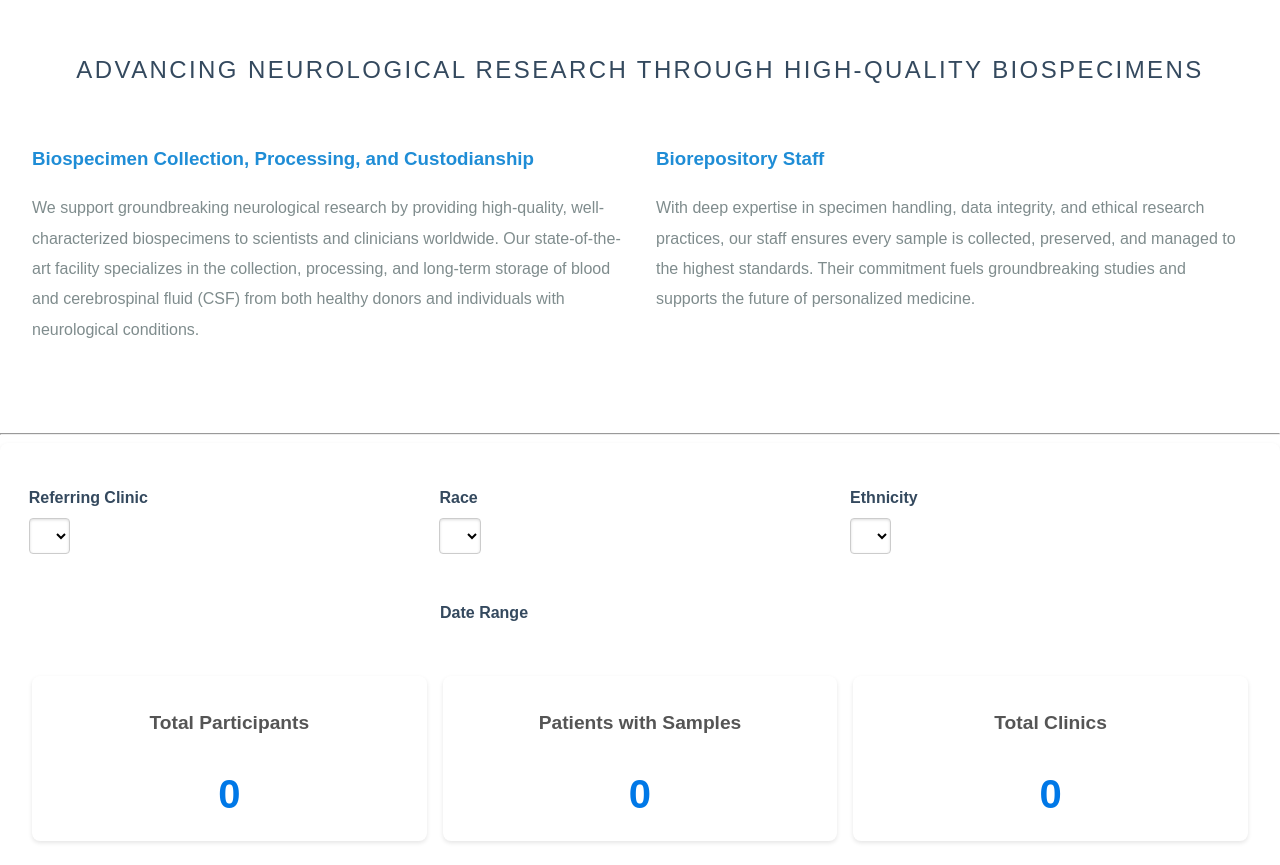
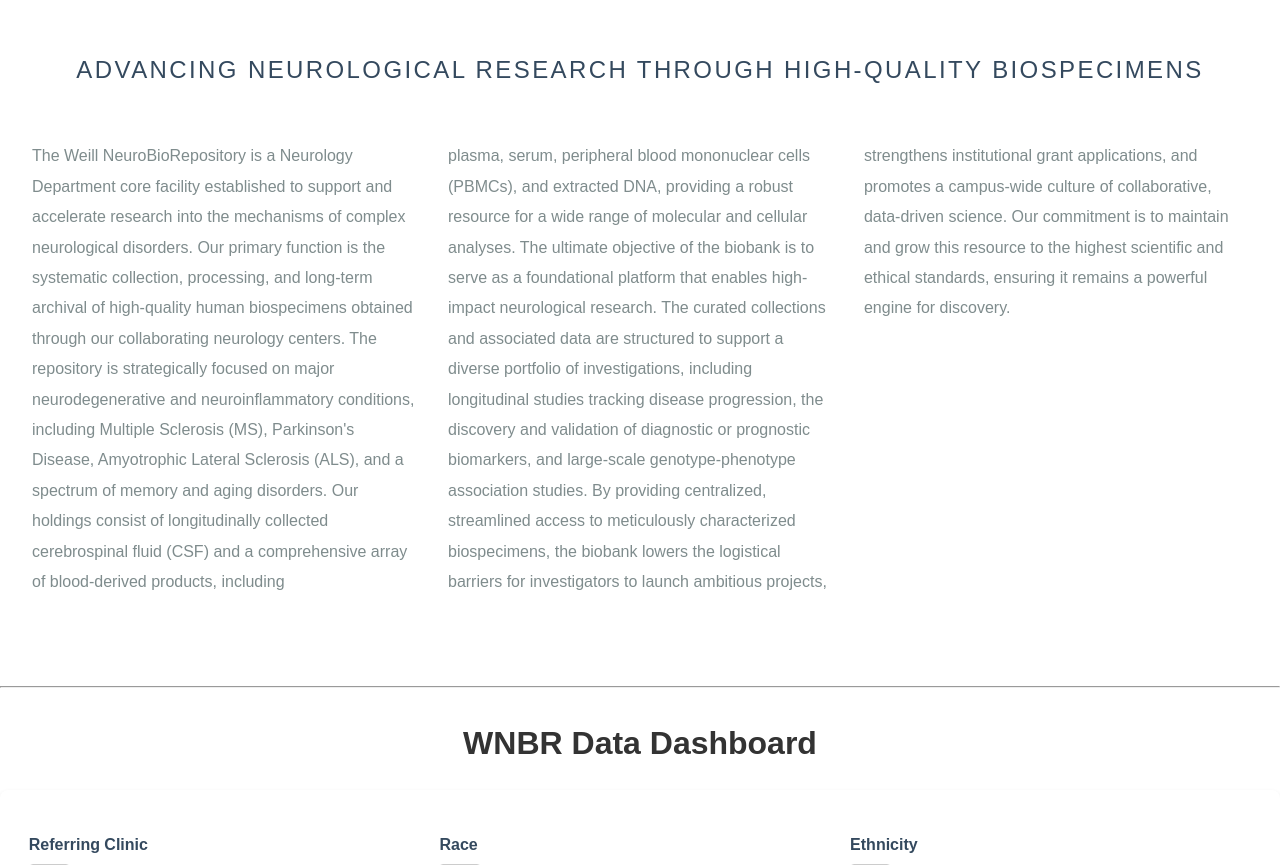
Before and after one commit to UCSF-MS-DCC/WNBR_website, a Flask app: page /biobank/index in a window 1280 px wide. Shown: the part 705-1570 px from the top of the page. Run offline with Flask 3, Linux system fonts and the light colour scheme; lists and menus that the app fills with data are empty; parts of the project's set-up code (start-up, migrations or seed data) failed here and were passed over; some libraries are stand-ins or nearby versions.

Commit message:
Updates to team, biobank index, and navbar

```diff
--- a/templates/biobank/index.html
+++ b/templates/biobank/index.html
@@ -12,25 +12,25 @@
     <div class="content">
         <h2 class="content-head is-center">Advancing Neurological Research Through High-Quality Biospecimens</h2>
         <div class="pure-g">
-            <div class="l-box pure-u-1 pure-u-md-1-2">
-                <h3 class="content-subhead">
-			Biospecimen Collection, Processing, and Custodianship
-                </h3>
+            <div class="l-box pure-u-1 pure-u-md-1-3">
                 <p>
-                    We support groundbreaking neurological research by providing high-quality,
-well-characterized biospecimens to scientists and clinicians worldwide. Our state-of-the-art facility specializes in the
-collection, processing, and long-term storage of blood and cerebrospinal fluid (CSF) from both healthy donors and
-individuals with neurological conditions.
+{#                    We support groundbreaking neurological research by providing high-quality, #}
+{#well-characterized biospecimens to scientists and clinicians worldwide. Our state-of-the-art facility specializes in the #}
+{#collection, processing, and long-term storage of blood and cerebrospinal fluid (CSF) from both healthy donors and #}
+{#individuals with neurological conditions.#}
+                    The Weill NeuroBioRepository is a Neurology Department core facility established to support and accelerate research into the mechanisms of complex neurological disorders. Our primary function is the systematic collection, processing, and long-term archival of high-quality human biospecimens obtained through our collaborating neurology centers. The repository is strategically focused on major neurodegenerative and neuroinflammatory conditions, including Multiple Sclerosis (MS), Parkinson's Disease, Amyotrophic Lateral Sclerosis (ALS), and a spectrum of memory and aging disorders. Our holdings consist of longitudinally collected cerebrospinal fluid (CSF) and a comprehensive array of blood-derived products, including
                 </p>
             </div>
 
-            <div class="l-box pure-u-1 pure-u-md-1-2">
-                <h3 class="content-subhead">
-		    <a href="{{ url_for('biobankteam') }}">
-                    Biorepository Staff</a>
-                </h3>
+            <div class="l-box pure-u-1 pure-u-md-1-3">
                 <p>
-                    With deep expertise in specimen handling, data integrity, and ethical research practices, our staff ensures every sample is collected, preserved, and managed to the highest standards. Their commitment fuels groundbreaking studies and supports the future of personalized medicine.
+                    plasma, serum, peripheral blood mononuclear cells (PBMCs), and extracted DNA, providing a robust resource for a wide range of molecular and cellular analyses. The ultimate objective of the biobank is to serve as a foundational platform that enables high-impact neurological research. The curated collections and associated data are structured to support a diverse portfolio of investigations, including longitudinal studies tracking disease progression, the discovery and validation of diagnostic or prognostic biomarkers, and large-scale genotype-phenotype association studies. By providing centralized, streamlined access to meticulously characterized biospecimens, the biobank lowers the logistical barriers for investigators to launch ambitious projects,
+                </p>
+            </div>
+
+            <div class="l-box pure-u-1 pure-u-md-1-3">
+                <p>
+                    strengthens institutional grant applications, and promotes a campus-wide culture of collaborative, data-driven science. Our commitment is to maintain and grow this resource to the highest scientific and ethical standards, ensuring it remains a powerful engine for discovery.
                 </p>
             </div>
         </div>
@@ -38,6 +38,7 @@ individuals with neurological conditions.
     <hr>
     <!-- Data dashboard -->
     <div class="pure-g">
+        <h1 class="pure-u-1 is-center" style="text-align: center; color: #333; margin: 2rem 0;">WNBR Data Dashboard</h1>
         <div class="pure-u-1 filter-section">
             <form class="pure-form pure-form-stacked">
                 <div class="pure-g">
--- a/templates/biobank/team.html
+++ b/templates/biobank/team.html
@@ -8,6 +8,12 @@
         <div class="pure-g">
             <div class="pure-u-1">
                 <h1 class="pure-u-1 is-center" style="text-align: center; color: #333; margin: 2rem 0;">Our Dedicated Biorepository Specialists</h1>
+                <div class="pure-u-1 is-center">
+                    <p>
+                        With deep expertise in specimen handling, data integrity, and ethical research practices, our staff ensures every sample is collected, preserved, and managed to the highest standards. Their commitment fuels groundbreaking studies and supports the future of personalized medicine.
+                    </p>
+                </div>
+                <hr>
                 <div class="cards">
                     <div class="card">
                         <div class="card-content">
--- a/templates/components/navbar.html
+++ b/templates/components/navbar.html
@@ -8,6 +8,7 @@ filename='images/UCSF_Entity_Weill_Biobank_Horiz_white_RGB_1.png') }}" style="ma
         <ul class="pure-menu-list">
 	    <li class="pure-menu-item"><a href="{{ url_for('biobankindex') }}" class="pure-menu-link">Biorepository</a></li>
 	    <li class="pure-menu-item"><a href="{{ url_for('dataservicesindex') }}" class="pure-menu-link">Data Services</a></li>
+        <li class="pure-menu-item"><a href="{{ url_for('biobankteam') }}" class="pure-menu-link">BioRepository Team</a></li>
         <li class="pure-menu-item"><a href="{{ url_for('faq') }}" class="pure-menu-link">FAQ</a></li>
         </ul>
     </div>
```
